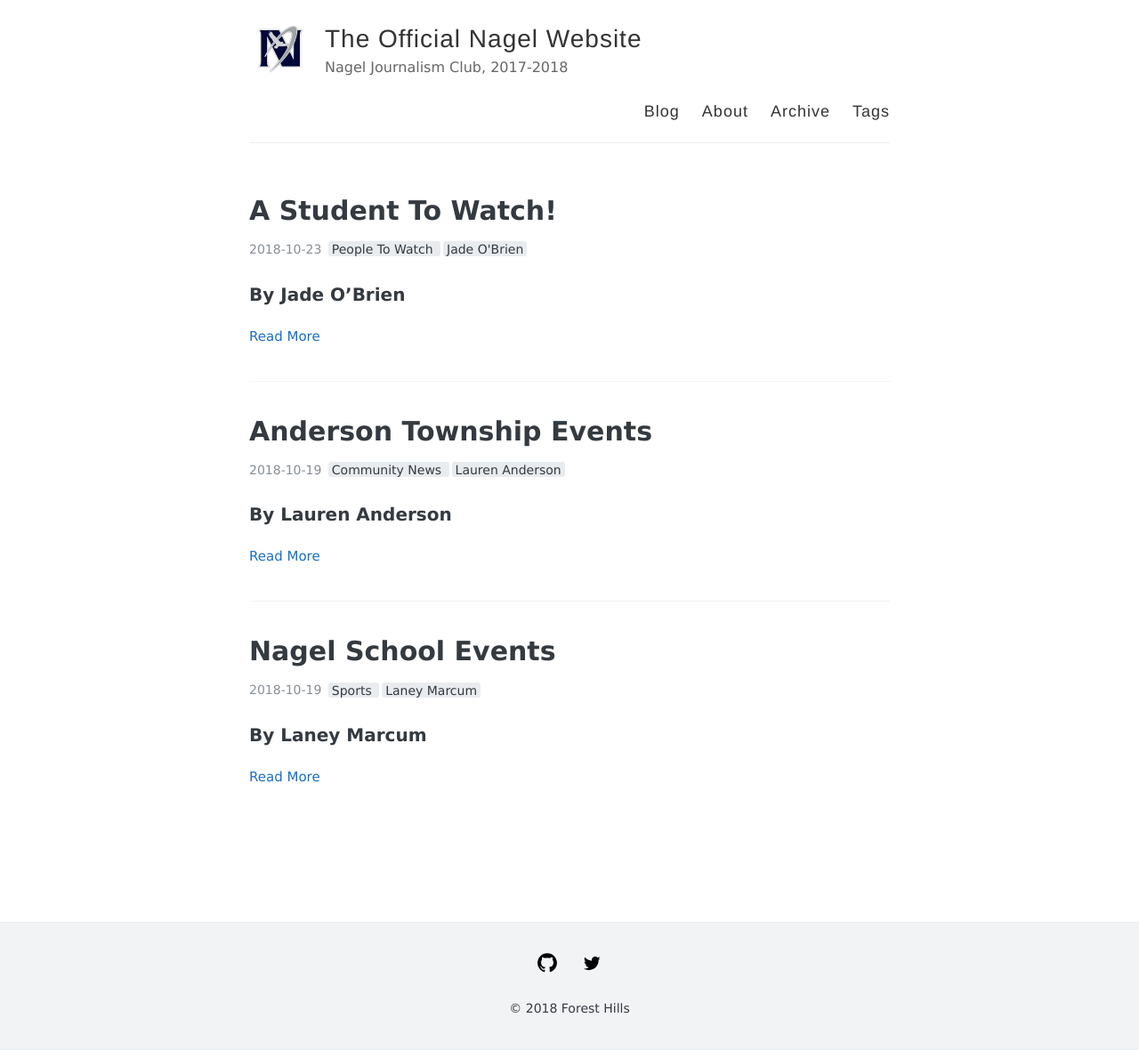
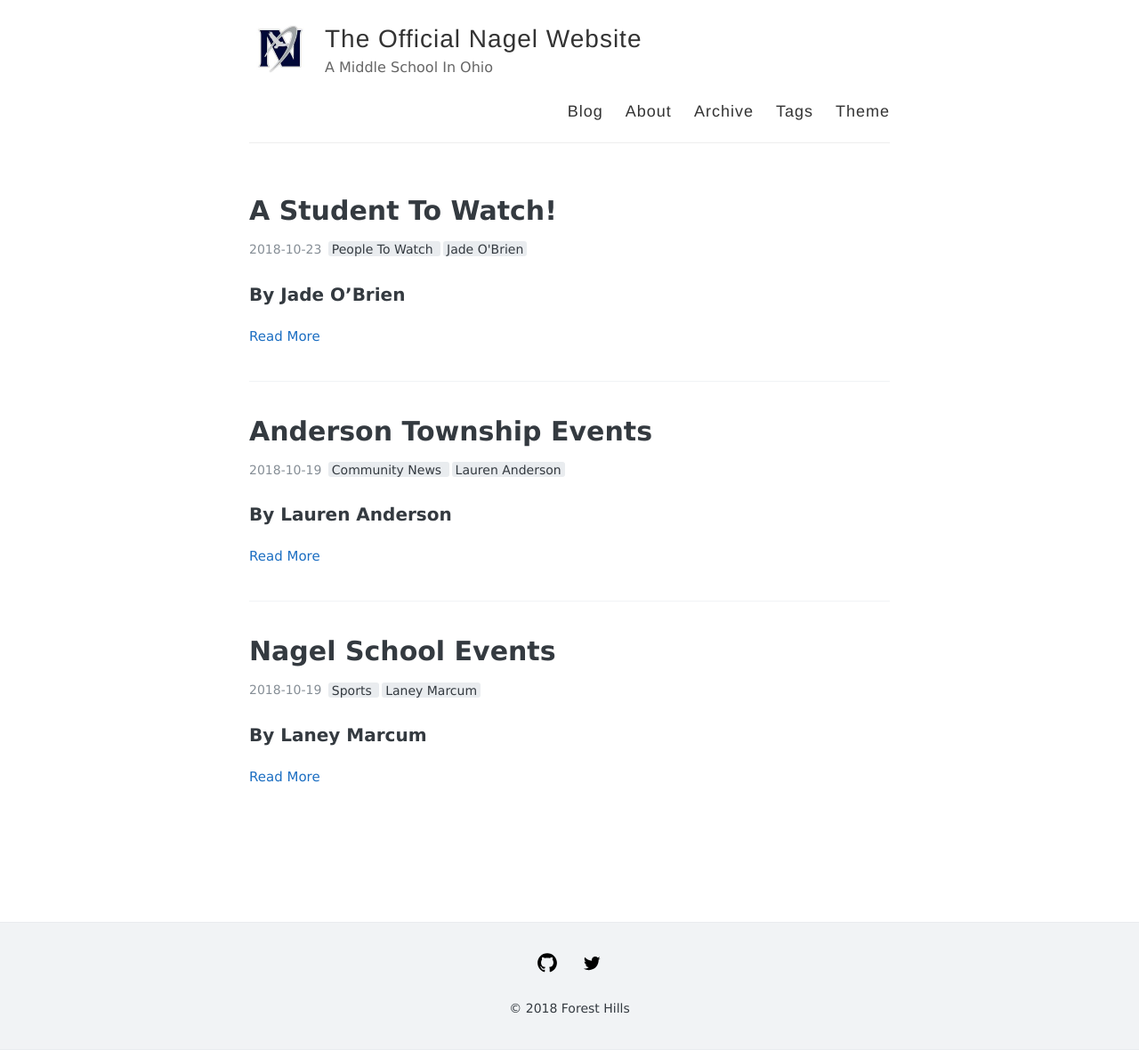
Before and after one commit to FHSD-Nagel-Journalist-1/FHSD-Nagel-Journalist-1.github.io, a Jekyll site: the page built from index.html, in a window 1280 px wide. Shown: the whole page at 89% size. Built offline with Jekyll 4.4.1, drawn with Linux system fonts in a browser that asks for light colours; the list of posts is cut into pages by our own code.

Commit message:
Update _config.yml

```diff
--- a/_config.yml
+++ b/_config.yml
@@ -6,7 +6,7 @@
 name: The Official Nagel Website
 
 # Short bio or description (displayed in the header)
-description: Nagel Journalism Club, 2017-2018
+description: A Middle School In Ohio
 
 #
 # Flags below are optional
@@ -28,9 +28,11 @@ navigation:
     url: /archive
   - name: Tags
     url: /tags
+  - name: Theme
+    url: https://github.com/FHSD-Nagel-Journalist-1/FHSD-Nagel-Journalist-1.github.io
 
 # Pagination
-paginate: 20
+paginate: 5
 
 # Includes an icon in the footer for each username you enter
 footer-links:
@@ -39,7 +41,7 @@ footer-links:
   email:
   facebook:
   flickr:
-  github: FHSD-Nagel-Journalist-1/FHSD-Nagel-Journalist-1.github.io
+  github: AWEEKJ/kiko-now
   googleplus: # anything in your profile username that comes after plus.google.com/
   instagram:
   linkedin:
```
